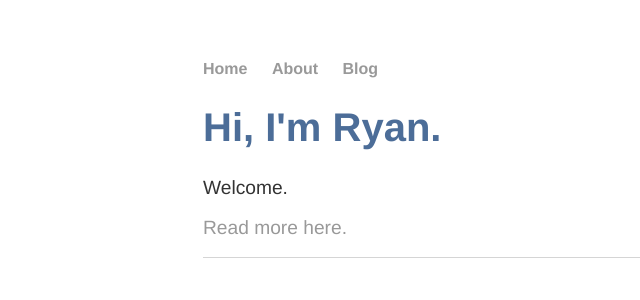
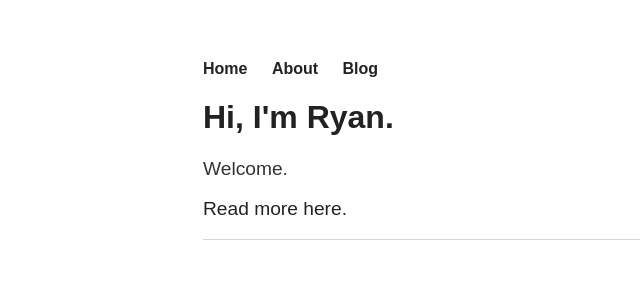
Before and after one commit to momentaryanblog/momentaryanblog.github.io, a Jekyll site: the page built from index.html, in a window 1280 px wide. Shown: the top 300 px of the page, without its empty margins (117-757 px from the left). Built offline with Jekyll 4.4.1, drawn with Linux system fonts in a browser that asks for light colours.

Commit message:
Update main.css

```diff
--- a/css/main.css
+++ b/css/main.css
@@ -3,7 +3,7 @@ body {
     width: 50%;
 }
 nav ul, footer ul {
-    font-family:'Helvetica Neue', 'Arial', 'Sans-Serif';
+    font-family:'Arial', 'Sans-Serif';
     padding: 0px;
     list-style: none;
     font-weight: bold;
@@ -14,24 +14,24 @@ nav ul li, footer ul li {
 }
 a {
     text-decoration: none;
-    color: #999;
+    color: #222;
 }
 a:hover {
     text-decoration: underline;
 }
 h1 {
-    font-size: 2.5em;
-    font-family:'Helvetica Neue', 'Arial', 'Sans-Serif';
-    color: #4C6D98;
+    font-size: 2.0em;
+    font-family:'Arial', 'Sans-Serif';
+    color: #222;
 }
 h2 {
     font-size: 1.5em;
-    font-family:'Helvetica Neue', 'Arial', 'Sans-Serif';
-    color: #4C6D98;
+    font-family:'Arial', 'Sans-Serif';
+    color: #222;
 }
 p {
     font-size: 1.2em;
-    font-family:'Helvetica Neue', 'Sans-Serif';
+    font-family:'Arial', 'Sans-Serif';
     line-height: 1.1em;
     color: #333;
 }
@@ -42,7 +42,7 @@ footer {
 
 ul.posts {
     margin: 20px auto 40px;
-    font-size: 1.5em;
+    font-size: 1.2em;
 }
 
 ul.posts li {
```
